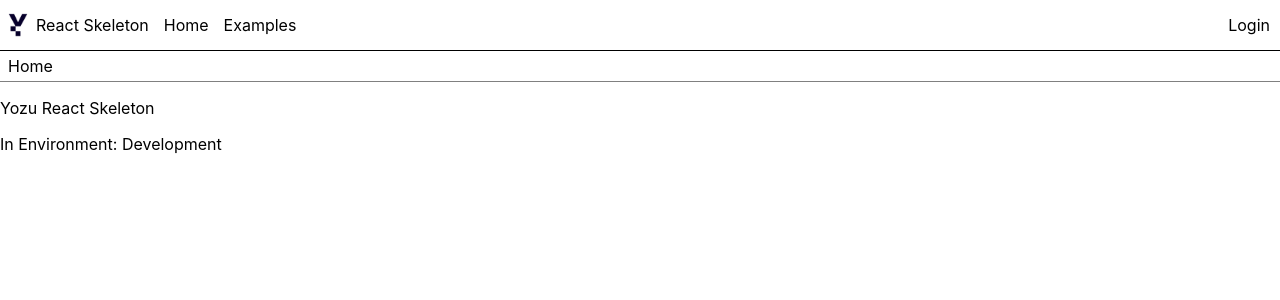
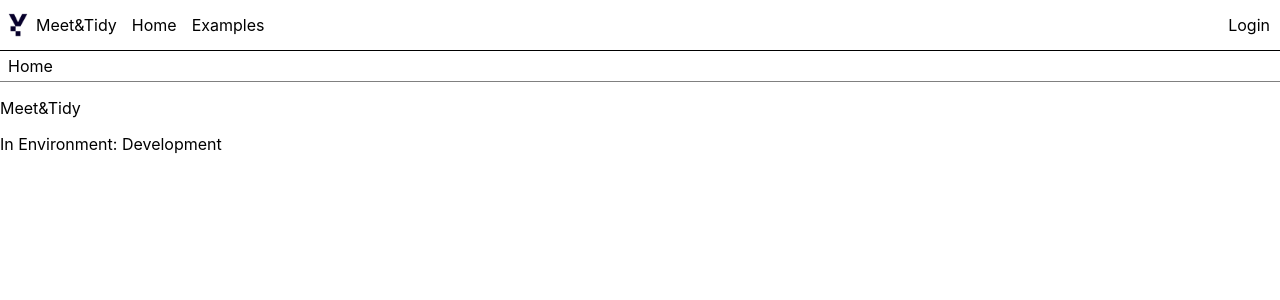
Before and after one commit to Meet-And-Tidy/meet_and_tidy_live_site, a React (Create React App) app: page / in a window 1280 px wide. Shown: the top 300 px of the page. Built offline with nearby package versions, Linux system fonts and the light colour scheme.

Commit message:
FUther updates

```diff
--- a/package.json
+++ b/package.json
@@ -1,5 +1,5 @@
 {
-  "name": "yozu-react-boilerplate",
+  "name": "meet-and-tidy-website",
   "version": "0.1.0",
   "private": true,
   "dependencies": {
--- a/public/index.html
+++ b/public/index.html
@@ -1,21 +1,18 @@
-<!DOCTYPE html>
+<!doctype html>
 <html lang="en">
   <head>
     <meta charset="utf-8" />
     <link rel="icon" href="%PUBLIC_URL%/favicon.ico" />
     <meta name="viewport" content="width=device-width, initial-scale=1" />
     <meta name="theme-color" content="#000000" />
-    <meta
-      name="description"
-      content="Yozu's React boilerplate application"
-    />
+    <meta name="description" content="Meet&Tidy wesbite" />
     <link rel="apple-touch-icon" href="%PUBLIC_URL%/logo192.png" />
     <!--
       manifest.json provides metadata used when your web app is installed on a
       user's mobile device or desktop. See https://developers.google.com/web/fundamentals/web-app-manifest/
     -->
     <link rel="manifest" href="%PUBLIC_URL%/manifest.json" />
-    <title>Yozu React App</title>
+    <title>Meet&Tidy</title>
   </head>
   <body>
     <noscript>You need to enable JavaScript to run this app.</noscript>
--- a/src/common/Layout/Layout.jsx
+++ b/src/common/Layout/Layout.jsx
@@ -1,7 +1,7 @@
-import { Link, Outlet, useNavigate } from 'react-router-dom';
-import './Layout.scss';
-import useToken from '../../hooks/useToken/useToken';
-import logo from '../../assets/logo.png';
+import { Link, Outlet, useNavigate } from "react-router-dom";
+import "./Layout.scss";
+import useToken from "../../hooks/useToken/useToken";
+import logo from "../../assets/logo.png";
 
 const Layout = () => {
   const navigate = useNavigate();
@@ -10,9 +10,9 @@
   return (
     <div className="layout">
       <header>
-        <span className="logo" onClick={() => navigate('/')}>
+        <span className="logo" onClick={() => navigate("/")}>
           <img src={logo} />
-          React Skeleton
+          Meet&Tidy
         </span>
 
         <Link to="/">Home</Link>
--- a/src/pages/Home/Home.jsx
+++ b/src/pages/Home/Home.jsx
@@ -1,11 +1,11 @@
-import './Home.scss';
-import Breadcrumbs from '../../common/Breadcrumbs/Breadcrumbs';
+import "./Home.scss";
+import Breadcrumbs from "../../common/Breadcrumbs/Breadcrumbs";
 
 const Home = () => {
   return (
     <div className="home">
       <Breadcrumbs />
-      <p>Yozu React Skeleton</p>
+      <p>Meet&Tidy</p>
       <p>In Environment: {process.env.REACT_APP_ENV}</p>
     </div>
   );
```
Also changed, not shown: public/manifest.json, 2 other files (tests, documents, lock files or other folders).
